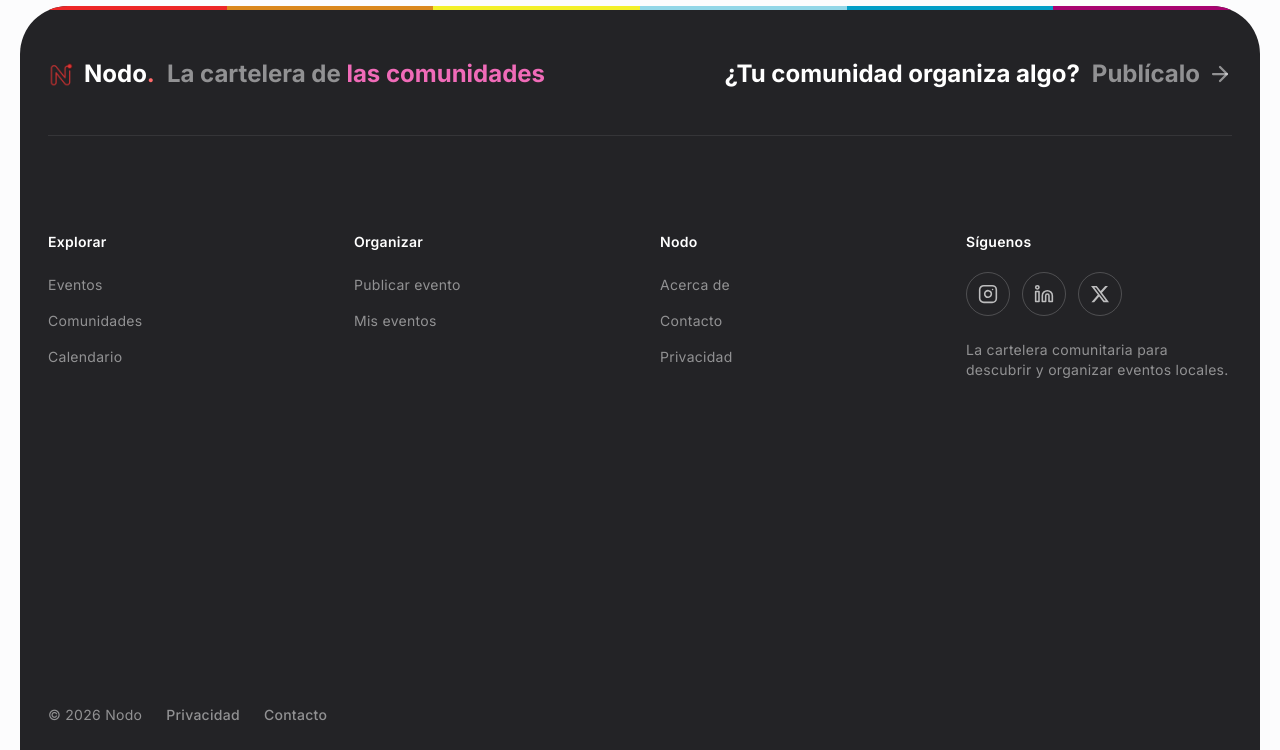
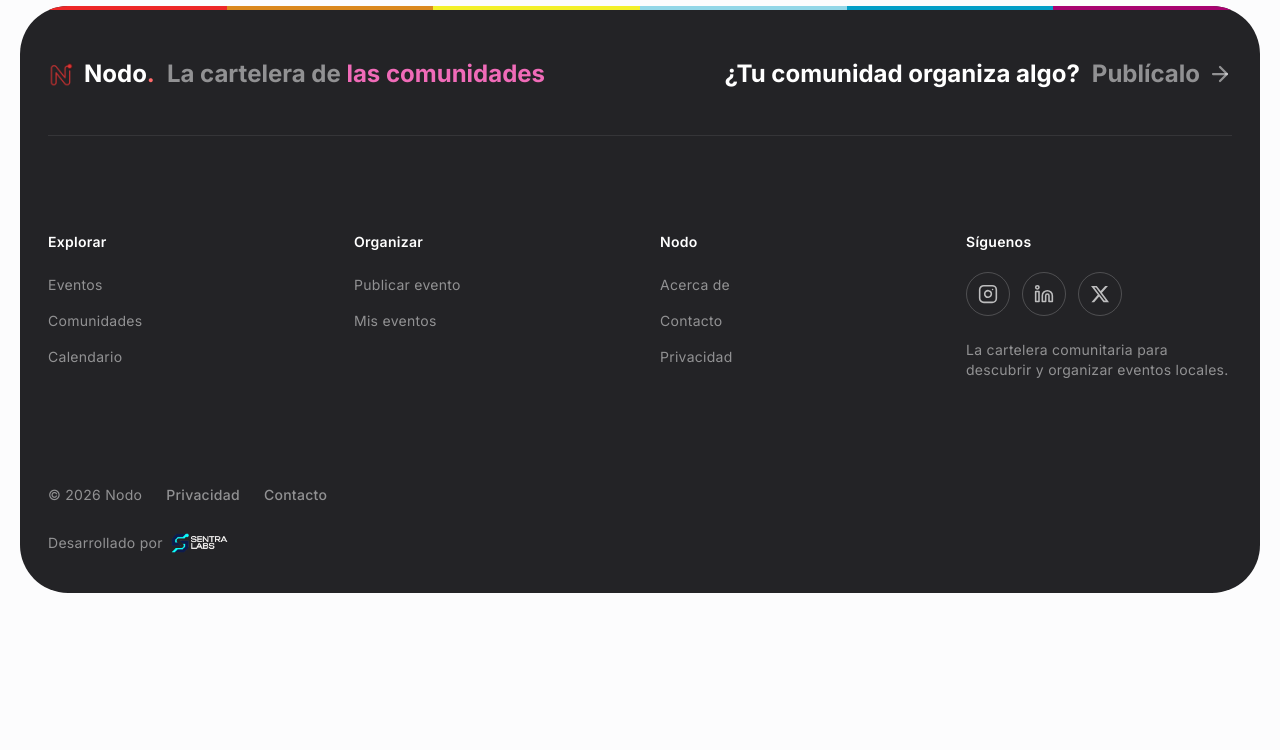
Before and after one commit to jerdiaz/Nodo, an Astro site: page /acerca in a window 1280 px wide. Shown: the part 612-1362 px from the top of the page. After the commit the page ends 1225 px from the top, so only its background shows below. Built offline with nearby package versions, Linux system fonts and the light colour scheme; Astro itself is replaced by a stand-in of ours; no server answers.

Commit message:
Quita el min-h forzado que dejaba un hueco vacio en el pie
lg:min-h-[368px] en la cuadricula de columnas venia de calcar la altura
total del pie de Meetup (805px), pero el contenido real de Nodo (menos
enlaces por columna) solo ocupa 168px. Como los items de grid se
estiran por defecto, cada columna quedaba forzada a 368px de alto con
el texto arriba y ~200px de vacio abajo, antes de sumarle encima el
margen ya intencional de 105px hasta el bloque legal.

Sin el min-h forzado, la cuadricula toma su altura natural (168px) y
el espacio hasta el bloque legal vuelve a ser exactamente el margen
declarado — verificado por DOM en local: gridHeight paso de 368 a 168,
y el hueco hasta el bloque legal quedo en los 105px esperados, ni uno
mas.

```diff
--- a/src/components/common/Footer.astro
+++ b/src/components/common/Footer.astro
@@ -99,7 +99,7 @@ const columns = [
     {/* El separador de Meetup es #353538: gris propio, no un blanco con alfa. */}
     <div class="mt-[45px] border-t border-[#353538]"></div>
 
-    <div class="mt-12 grid gap-10 sm:grid-cols-2 lg:mt-24 lg:min-h-[368px] lg:grid-cols-4">
+    <div class="mt-12 grid gap-10 sm:grid-cols-2 lg:mt-24 lg:grid-cols-4">
       {columns.map((column) => (
         <div>
           {/*
```
